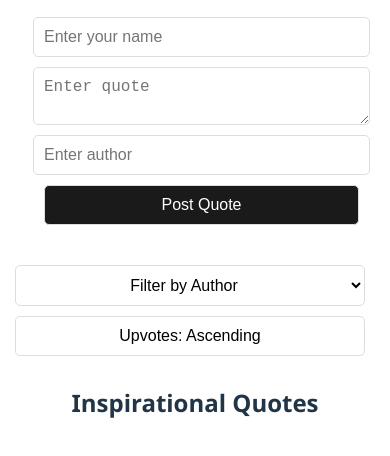
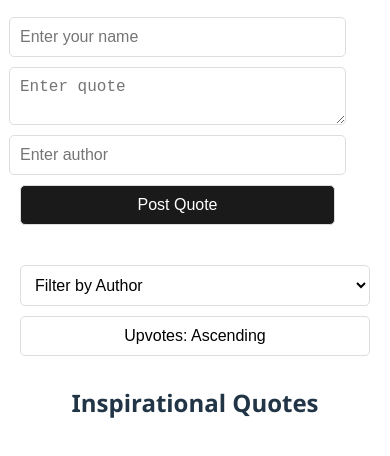
Before and after one commit to kwingham/motivating-quotes, a website built with Vite: page client/index.html in a window 390 px wide. Shown: the part 258-714 px from the top of the page. Built offline with nearby package versions, Linux system fonts and the light colour scheme; no server answers.

Commit message:
corrective change styling

```diff
--- a/client/style.css
+++ b/client/style.css
@@ -10,9 +10,10 @@ body {
 }
 
 .container {
-  max-width: 1000px;
+  max-width: 600px; /* Adjust the max-width to control the central alignment */
+  width: 100%;
   padding: 20px;
-  text-align: center;
+  text-align: center; /* Ensure all text is centered */
 }
 
 h1 {
@@ -26,8 +27,6 @@ form {
   align-items: center;
   margin-bottom: 30px;
   width: 100%;
-  max-width: 400px;
-  padding: 1rem;
 }
 
 form input,
@@ -37,6 +36,7 @@ form button {
   padding: 10px;
   font-size: 1rem;
   width: 100%;
+  max-width: 400px; /* Adjust the width of the form elements */
   border: 1px solid #ddd;
   border-radius: 5px;
 }
@@ -55,16 +55,18 @@ form button:hover {
 
 .filter-sort {
   display: flex;
-  justify-content: flex-start;
+  justify-content: space-between;
   align-items: center;
   margin-bottom: 20px;
+  max-width: 400px;
+  width: 100%;
+  margin: 0 auto;
 }
 
 .filter-sort select,
 .filter-sort button {
   padding: 10px;
   font-size: 1rem;
-  margin-right: 10px;
   background-color: #fff;
   border: 1px solid #ddd;
   border-radius: 5px;
@@ -81,6 +83,9 @@ ul {
   list-style: none;
   padding: 0;
   margin: 0;
+  max-width: 600px; /* Keep the list aligned within the container */
+  width: 100%;
+  margin: 0 auto;
 }
 
 li {
@@ -91,8 +96,6 @@ li {
   text-align: left;
   border-radius: 5px;
   box-shadow: 0 2px 4px rgba(0, 0, 0, 0.1);
-  max-width: 600px;
-  margin: 0 auto;
 }
 
 blockquote {
@@ -136,20 +139,16 @@ button.upvote-btn:disabled {
   .filter-sort {
     flex-direction: column;
     align-items: center;
-    justify-content: center;
   }
 
   .filter-sort select,
   .filter-sort button {
     width: 100%;
     margin-bottom: 10px;
-    text-align: center;
   }
 
   form {
-    width: 100%;
     max-width: 90%;
-    padding: 0 1.5rem;
   }
 
   li {
@@ -168,10 +167,7 @@ button.upvote-btn:disabled {
   }
 
   form {
-    width: 100%;
     max-width: 600px;
-    padding-left: 2rem;
-    padding-right: 2rem;
   }
 
   li {
@@ -190,7 +186,6 @@ button.upvote-btn:disabled {
   }
 
   form {
-    width: 100%;
     max-width: 600px;
   }
 
```
